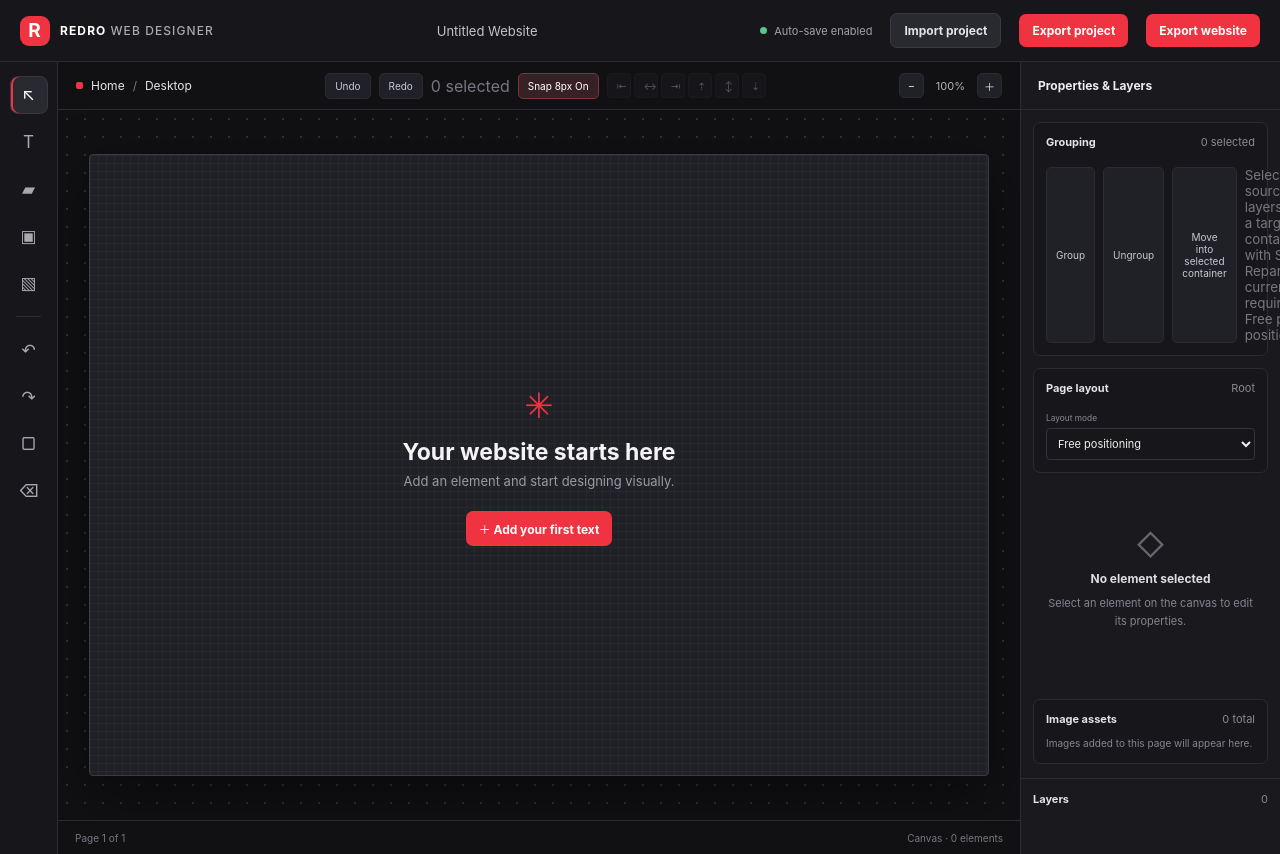
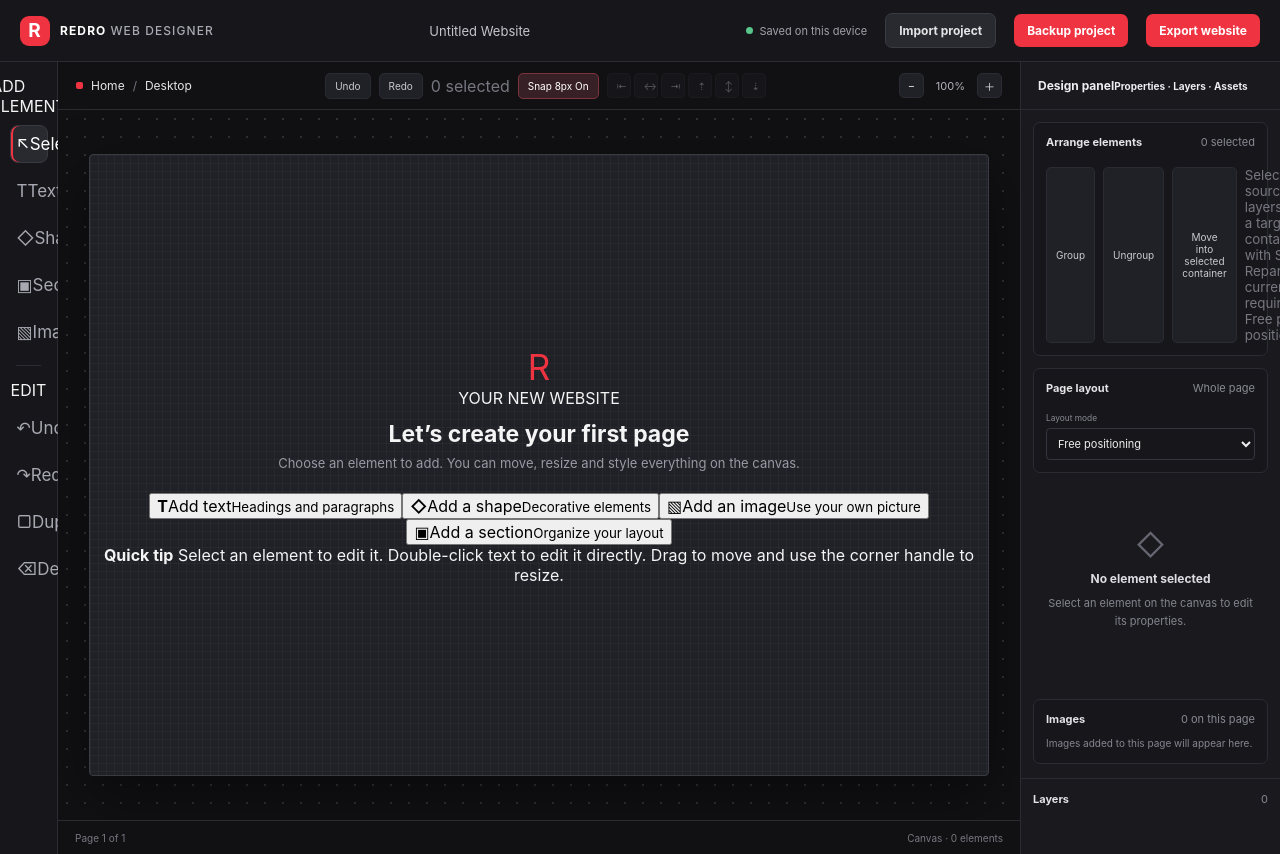
Before and after one commit to mhamedshasho/Redro-web-designer-, a React (Vite) app: page / in a window 1280 px wide. Shown: the top 854 px of the page. Built offline with nearby package versions, Linux system fonts and the light colour scheme.

Commit message:
Improve editor onboarding and make design tools understandable

```diff
--- a/src/App.tsx
+++ b/src/App.tsx
@@ -394,7 +394,7 @@ export default function App() {
         </a>
         <div className="project-name">{project.name}</div>
         <div className="topbar-actions">
-          <span className={storageError ? "save-state save-error" : "save-state"}><i /> {storageError ? "Storage issue" : "Auto-save enabled"}</span>
+          <span className={storageError ? "save-state save-error" : "save-state"}><i /> {storageError ? "Storage issue" : "Saved on this device"}</span>
           <button className="button" type="button" onClick={() => projectInputRef.current?.click()}>Import project</button>
           <button className="button button-primary" type="button" onClick={() => {
             const fileName = `${project.name.trim().replace(/[^a-z0-9-_]+/gi, "-").replace(/^-|-$/g, "") || "redro-project"}.redro.json`;
@@ -405,7 +405,7 @@ export default function App() {
             anchor.download = fileName;
             anchor.click();
             window.setTimeout(() => URL.revokeObjectURL(url), 1500);
-          }}>Export project</button>
+          }}>Backup project</button>
           <button className="button button-primary" type="button" onClick={() => {
             try {
               const html = exportWebsiteHtml(project);
@@ -426,17 +426,19 @@ export default function App() {
 
       {storageError && <div className="storage-warning" role="status">{storageError} · Changes may not be saved on this device.</div>}
       <div className="workspace">
-        <aside className="tool-rail" aria-label="Tools">
-          <button className="tool-button active" type="button" aria-label="Select tool">↖</button>
-          <button className="tool-button" type="button" onClick={addText} aria-label="Add text">T</button>
-          <button className="tool-button" type="button" onClick={addShape} aria-label="Add rectangle">▰</button>
-          <button className="tool-button" type="button" onClick={addContainer} aria-label="Add container">▣</button>
-          <button className="tool-button" type="button" onClick={() => { imageActionRef.current = "add"; replaceTargetRef.current = null; imageInputRef.current?.click(); }} aria-label="Insert image">▧</button>
+        <aside className="tool-rail" aria-label="Design tools">
+          <div className="rail-section-label">ADD ELEMENT</div>
+          <button className="tool-button active" type="button" aria-label="Select and move" title="Select and move"><span className="tool-symbol">↖</span><span className="tool-label">Select</span></button>
+          <button className="tool-button" type="button" onClick={addText} aria-label="Add text" title="Add a text element"><span className="tool-symbol">T</span><span className="tool-label">Text</span></button>
+          <button className="tool-button" type="button" onClick={addShape} aria-label="Add shape" title="Add a shape"><span className="tool-symbol">◇</span><span className="tool-label">Shape</span></button>
+          <button className="tool-button" type="button" onClick={addContainer} aria-label="Add section" title="Add a layout container"><span className="tool-symbol">▣</span><span className="tool-label">Section</span></button>
+          <button className="tool-button" type="button" onClick={() => { imageActionRef.current = "add"; replaceTargetRef.current = null; imageInputRef.current?.click(); }} aria-label="Add image" title="Add an image"><span className="tool-symbol">▧</span><span className="tool-label">Image</span></button>
           <div className="rail-divider" />
-          <button className="tool-button" type="button" onClick={undo} aria-label="Undo">↶</button>
-          <button className="tool-button" type="button" onClick={redo} aria-label="Redo">↷</button>
-          <button className="tool-button" type="button" onClick={duplicateSelected} aria-label="Duplicate">▢</button>
-          <button className="tool-button" type="button" onClick={deleteSelected} aria-label="Delete">⌫</button>
+          <div className="rail-section-label">EDIT</div>
+          <button className="tool-button" type="button" onClick={undo} aria-label="Undo" title="Undo (Ctrl+Z)"><span className="tool-symbol">↶</span><span className="tool-label">Undo</span></button>
+          <button className="tool-button" type="button" onClick={redo} aria-label="Redo" title="Redo (Ctrl+Y)"><span className="tool-symbol">↷</span><span className="tool-label">Redo</span></button>
+          <button className="tool-button" type="button" onClick={duplicateSelected} aria-label="Duplicate" title="Duplicate selected element"><span className="tool-symbol">▢</span><span className="tool-label">Duplicate</span></button>
+          <button className="tool-button" type="button" onClick={deleteSelected} aria-label="Delete" title="Delete selected element"><span className="tool-symbol">⌫</span><span className="tool-label">Delete</span></button>
         </aside>
 
         <section className="editor-area">
@@ -482,10 +484,17 @@ export default function App() {
             >
               {nodes.length === 0 ? (
                 <div className="canvas-empty">
-                  <div className="empty-symbol">✳</div>
-                  <h1>Your website starts here</h1>
-                  <p>Add an element and start designing visually.</p>
-                  <button className="button button-primary" type="button" onClick={addText}>＋ Add your first text</button>
+                  <div className="empty-symbol">R</div>
+                  <span className="empty-eyebrow">YOUR NEW WEBSITE</span>
+                  <h1>Let’s create your first page</h1>
+                  <p>Choose an element to add. You can move, resize and style everything on the canvas.</p>
+                  <div className="quick-start-grid">
+                    <button type="button" onClick={addText}><strong>T</strong><span>Add text</span><small>Headings and paragraphs</small></button>
+                    <button type="button" onClick={addShape}><strong>◇</strong><span>Add a shape</span><small>Decorative elements</small></button>
+                    <button type="button" onClick={() => { imageActionRef.current = "add"; replaceTargetRef.current = null; imageInputRef.current?.click(); }}><strong>▧</strong><span>Add an image</span><small>Use your own picture</small></button>
+                    <button type="button" onClick={addContainer}><strong>▣</strong><span>Add a section</span><small>Organize your layout</small></button>
+                  </div>
+                  <div className="empty-tip"><b>Quick tip</b> Select an element to edit it. Double-click text to edit it directly. Drag to move and use the corner handle to resize.</div>
                 </div>
               ) : nodes.filter((node) => node.visible).map((node) => <CanvasNode key={node.id} node={node} zoom={zoom} layoutMode={pageLayout.mode} />)}
             </div>
@@ -498,9 +507,9 @@ export default function App() {
         </section>
 
         <aside className="inspector">
-          <div className="panel-heading">Properties & Layers</div>
+          <div className="panel-heading"><span>Design panel</span><small>Properties · Layers · Assets</small></div>
           <div className="page-layout-panel">
-            <div className="layers-heading">Grouping <span>{selectedNodeIds.length} selected</span></div>
+            <div className="layers-heading">Arrange elements <span>{selectedNodeIds.length} selected</span></div>
             <div className="inspector-actions">
               <button type="button" disabled={selectedNodeIds.length < 2} onClick={groupSelected}>Group</button>
               <button type="button" disabled={selectedNode?.type !== "container"} onClick={ungroupSelected}>Ungroup</button>
@@ -509,7 +518,7 @@ export default function App() {
             </div>
           </div>
           <div className="page-layout-panel">
-            <div className="layers-heading">Page layout <span>Root</span></div>
+            <div className="layers-heading">Page layout <span>Whole page</span></div>
             <label><small>Layout mode</small><select value={pageLayout.mode} onFocus={() => useEditorStore.getState().commitHistory()} onChange={(event) => updatePageLayout({ mode: event.target.value as "free" | "flex" | "grid" | "flow" })}><option value="free">Free positioning</option><option value="flex">Flexbox</option><option value="grid">CSS Grid</option><option value="flow">Flow</option></select></label>
             {pageLayout.mode !== "free" && <>
               <div className="property-grid">
@@ -633,7 +642,7 @@ export default function App() {
             </div>
           )}
           <div className="assets-panel">
-            <div className="layers-heading">Image assets <span>{imageAssets.length} total</span></div>
+            <div className="layers-heading">Images <span>{imageAssets.length} on this page</span></div>
             {imageAssets.length === 0 ? <p className="assets-empty">Images added to this page will appear here.</p> : imageAssets.map((asset) => (
               <div className={`asset-row${selectedNodeIds.includes(asset.id) ? " selected" : ""}`} key={asset.id}>
                 <button type="button" className="asset-select" onClick={() => useEditorStore.getState().selectNode(asset.id)}>
```
